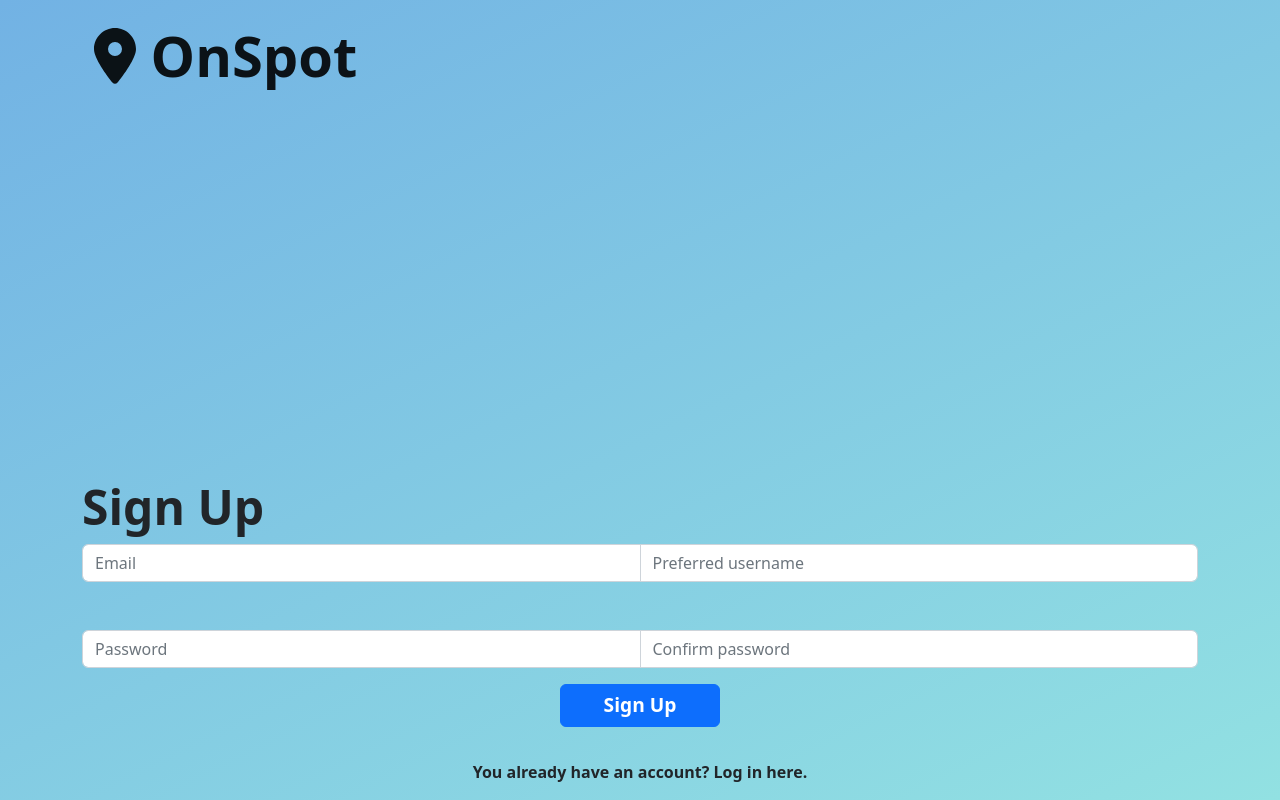
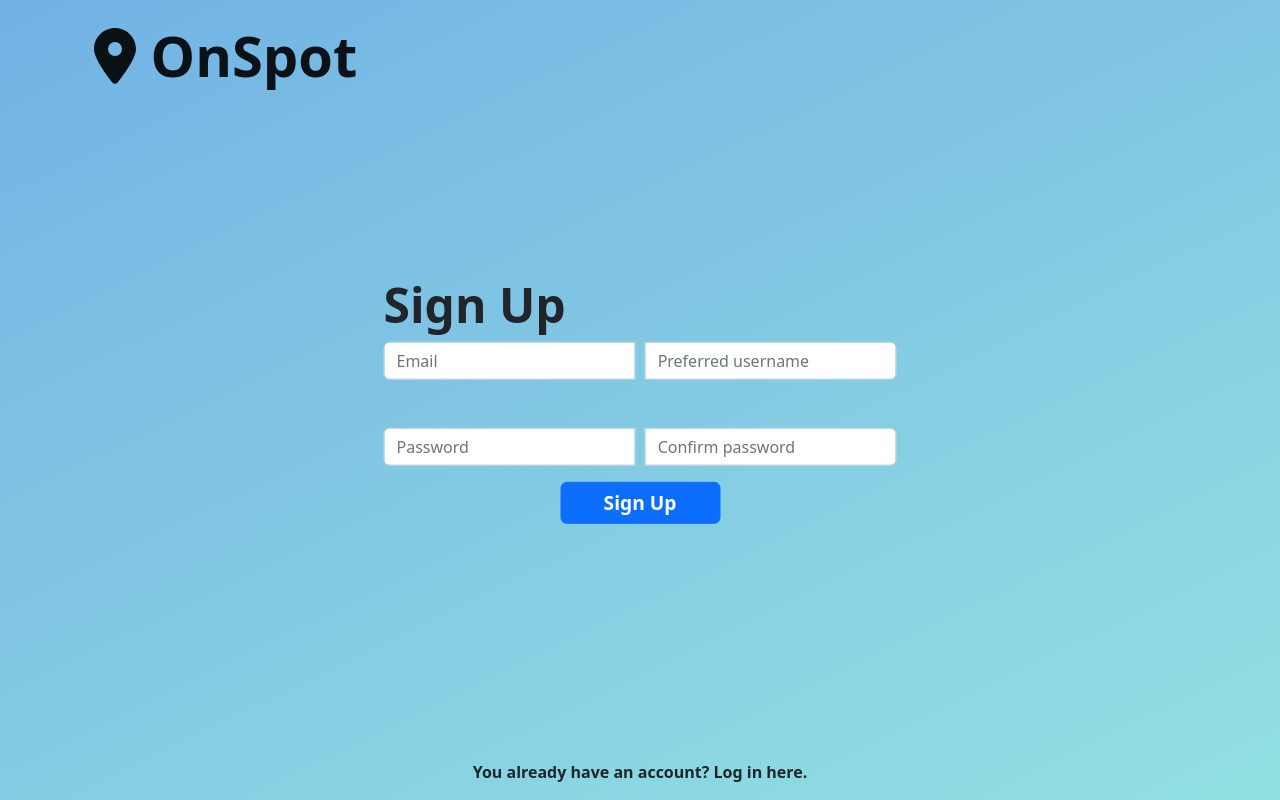
Before and after one commit to MartinYordanov374/OnSpot, a React (Create React App) app: page /register in a window 1280 px wide. Built offline with nearby package versions, Linux system fonts and the light colour scheme.

Commit message:
centered the sign up form

```diff
--- a/src/Components/RegistrationPageComponent/RegistrationPageComponent.js
+++ b/src/Components/RegistrationPageComponent/RegistrationPageComponent.js
@@ -7,26 +7,26 @@ export default class RegistrationPageComponent extends Component {
     return (
         <Container>
             <NavbarComponentNotRegisteredUser/>
-            <div className='SignUpComponentWrapper mx-auto'>
+            <div className='SignUpComponentWrapper ' >
                 <h1 className='signUpText'>Sign Up</h1>
                 <div className='registrationFormWrapper'>
-                    <InputGroup className='mb-5'>
-                        <Form.Control placeholder='Email'/>
-                        <Form.Control placeholder='Preferred username'/>
+                    <InputGroup className='emailUsernameForms mb-5'>
+                        <Form.Control className='emailField field left' placeholder='Email'/>
+                        <Form.Control className='usernameField field right' placeholder='Preferred username'/>
                     </InputGroup>
-                    <InputGroup>
-                        <Form.Control placeholder='Password'/>
-                        <Form.Control placeholder='Confirm password'/>
+                    <InputGroup className='passwordForms'>
+                        <Form.Control className='passwordField field left' placeholder='Password'/>
+                        <Form.Control className='confirmPasswordField field left' placeholder='Confirm password'/>
                     </InputGroup>
                 </div>
                 <div className='buttonWrapper text-center'>
                     <Button className='mt-3 signUpButton'>Sign Up</Button>
 
                 </div>
+            </div>
                 <div className='AlreadyRegisteredWrapper text-center fixed-bottom'>
                     <p className='alreadyRegistered'>You already have an account? Log in here.</p>
                 </div>
-            </div>
         </Container>
     )
   }
--- a/src/Components/RegistrationPageComponent/RegistrationPageStyles/RegistrationPageStyles.css
+++ b/src/Components/RegistrationPageComponent/RegistrationPageStyles/RegistrationPageStyles.css
@@ -1,9 +1,9 @@
 .SignUpComponentWrapper {
-  margin-top: 33%;
-}
-
-.SignUpComponentWrapper .AlreadyRegisteredWrapper .alreadyRegistered {
-  font-weight: bold;
+  position: absolute;
+  left: 50%;
+  top: 50%;
+  -webkit-transform: translate(-50%, -50%);
+          transform: translate(-50%, -50%);
 }
 
 .SignUpComponentWrapper .buttonWrapper .signUpButton {
@@ -16,4 +16,16 @@
   font-weight: bold;
   font-size: 3rem;
 }
+
+.SignUpComponentWrapper .emailUsernameForms .emailField {
+  margin-right: 2%;
+}
+
+.SignUpComponentWrapper .passwordForms .passwordField {
+  margin-right: 2%;
+}
+
+.AlreadyRegisteredWrapper .alreadyRegistered {
+  font-weight: bold;
+}
 /*# sourceMappingURL=RegistrationPageStyles.css.map */
--- a/src/Components/RegistrationPageComponent/RegistrationPageStyles/RegistrationPageStyles.scss
+++ b/src/Components/RegistrationPageComponent/RegistrationPageStyles/RegistrationPageStyles.scss
@@ -1,10 +1,9 @@
 .SignUpComponentWrapper{
-    margin-top: 33%;
-    .AlreadyRegisteredWrapper{
-        .alreadyRegistered{
-            font-weight: bold;
-        }
-    }
+    position:absolute;
+    left:50%;
+    top:50%;
+    transform:translate(-50%, -50%);
+
     .buttonWrapper{
         .signUpButton{
             font-weight: bold;
@@ -16,4 +15,20 @@
         font-weight: bold;
         font-size: 3rem;
     }
+    .emailUsernameForms{
+        .emailField{
+            margin-right: 2%;
+        }
+    }
+    .passwordForms{
+        .passwordField{
+            margin-right: 2%;
+        }
+
+    }
 }
+.AlreadyRegisteredWrapper{
+    .alreadyRegistered{
+        font-weight: bold;
+    }
+}
```
Also changed, not shown: 1 other file (tests, documents, lock files or other folders).
